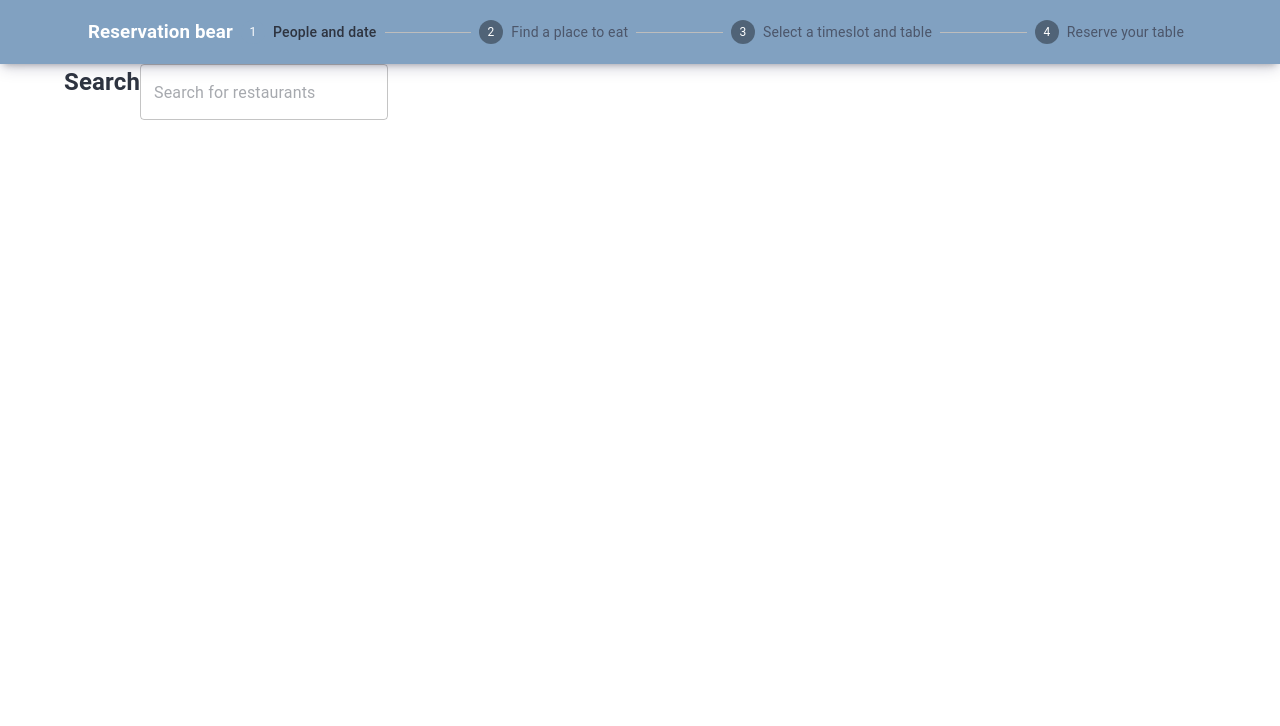
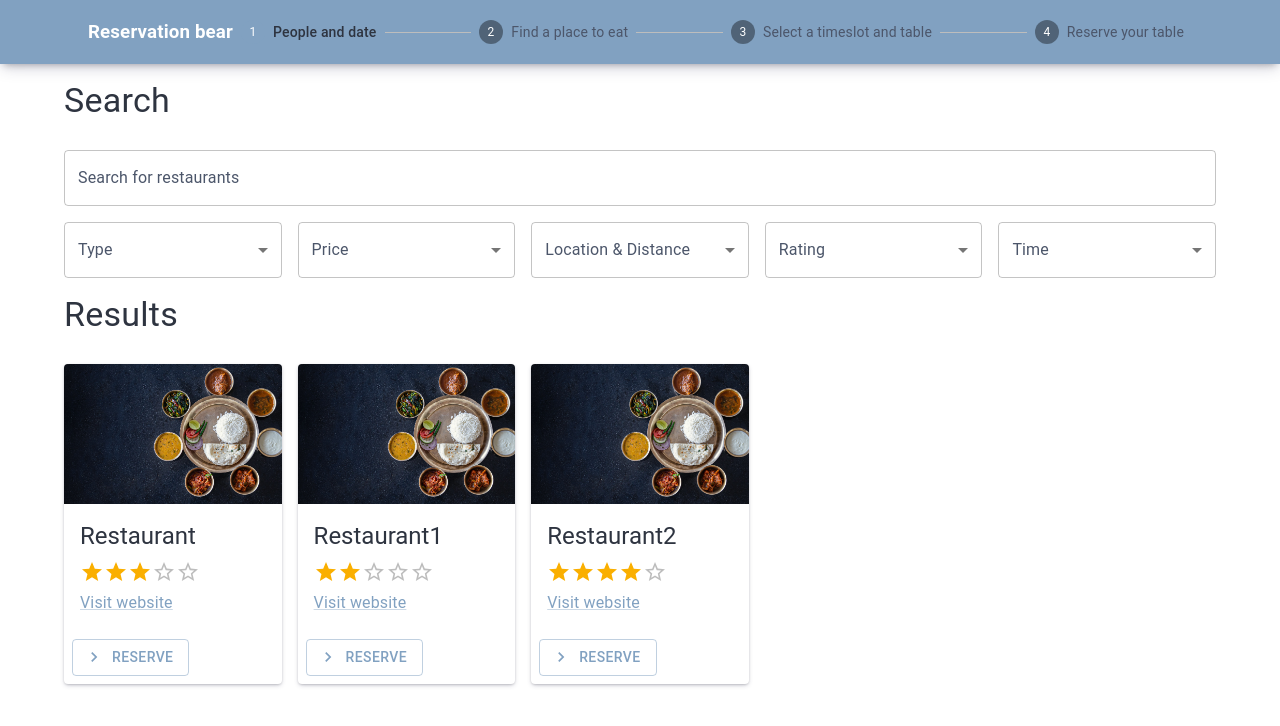
Before and after one commit to Eistbaren/client, a React (Create React App) app: page /search in a window 1280 px wide. Shown: the top 726 px of the page. Built offline with nearby package versions, Linux system fonts and the light colour scheme.

Commit message:
Feat: First draft of searchpage ui

```diff
--- /dev/null
+++ b/src/css/SearchPage.css
@@ -0,0 +1,4 @@
+.search-container {
+    width: 100%;
+    padding-top: 16px;
+}
--- a/src/pages/SearchPage.tsx
+++ b/src/pages/SearchPage.tsx
@@ -1,14 +1,156 @@
-import TextField from '@mui/material/TextField';
+import { jsx } from '@emotion/react';
+import {
+  Button,
+  TextField,
+  ToggleButton,
+  ToggleButtonGroup,
+  Stack,
+  Tooltip,
+  IconButton,
+  Select,
+  MenuItem,
+  InputLabel,
+  FormControl,
+  Grid,
+  Card,
+  CardMedia,
+  Typography,
+  CardContent,
+  CardActions,
+  Rating,
+  Link,
+} from '@mui/material';
+import ChevronRightIcon from '@mui/icons-material/ChevronRight';
+
+import '../css/SearchPage.css';
 
 /**
  * Bootstrap function
  * @return {JSX.Element}
  */
 export default function SearchPage() {
+  const filterFormItems = [
+    {
+      label: 'Type',
+      options: ['Italian'],
+    },
+    {
+      label: 'Price',
+      options: ['€', '€€', '€€€'],
+    },
+    {
+      label: 'Location & Distance',
+      options: [],
+    },
+    {
+      label: 'Rating',
+      options: ['Medium', 'Good', 'Excellent'],
+    },
+    {
+      label: 'Time',
+      options: [],
+    },
+  ];
+
+  const restaurants = [
+    {
+      id: 'bla',
+      name: 'Restaurant',
+      averageRating: 3,
+      website: 'https://tum.de',
+    },
+    {
+      id: 'bla1',
+      name: 'Restaurant1',
+      averageRating: 2,
+      website: 'https://tum.de',
+    },
+    {
+      id: 'bla2',
+      name: 'Restaurant2',
+      averageRating: 4,
+      website: 'https://tum.de',
+    },
+  ];
+
   return (
     <>
-      <h2>Search</h2>
-      <TextField variant='outlined' placeholder='Search for restaurants' />
+      <div className='search-container'>
+        <Grid container spacing={2}>
+          <Grid item xs={12}>
+            <Typography gutterBottom variant='h4' component='div'>
+              Search
+            </Typography>
+          </Grid>
+
+          <Grid item xs={12}>
+            <TextField
+              variant='outlined'
+              label='Search for restaurants'
+              fullWidth
+            />
+          </Grid>
+
+          {filterFormItems.map((item, filterKey) => (
+            <Grid item xs={2.4} key={filterKey}>
+              <FormControl fullWidth>
+                <InputLabel id={`filter-input-${filterKey}-label`}>
+                  {item.label}
+                </InputLabel>
+                <Select
+                  variant='outlined'
+                  labelId={`filter-input-${filterKey}-label`}
+                >
+                  {item.options.map((option, optionKey) => (
+                    <MenuItem
+                      key={`filter-${filterKey}-option-${optionKey}`}
+                      value={optionKey}
+                    >
+                      {option}
+                    </MenuItem>
+                  ))}
+                </Select>
+              </FormControl>
+            </Grid>
+          ))}
+
+          <Grid item xs={12}>
+            <Typography gutterBottom variant='h4' component='div'>
+              Results
+            </Typography>
+          </Grid>
+
+          {restaurants.map(restaurant => (
+            <Grid item xs={2.4} key={restaurant.id}>
+              <Card>
+                <CardMedia
+                  component='img'
+                  height='140'
+                  image='/images/hero.jpg'
+                  alt='green iguana'
+                />
+                <CardContent>
+                  <Typography gutterBottom variant='h5' component='div'>
+                    {restaurant.name}
+                  </Typography>
+                  <Rating
+                    name='simple-controlled'
+                    value={restaurant.averageRating}
+                    readOnly
+                  />
+                  <br></br>
+                  <Link href={restaurant.website}>Visit website</Link>
+                </CardContent>
+                <CardActions>
+                  <Button variant='outlined' startIcon={<ChevronRightIcon />}>
+                    Reserve
+                  </Button>
+                </CardActions>
+              </Card>
+            </Grid>
+          ))}
+        </Grid>
+      </div>
     </>
   );
 }
```
